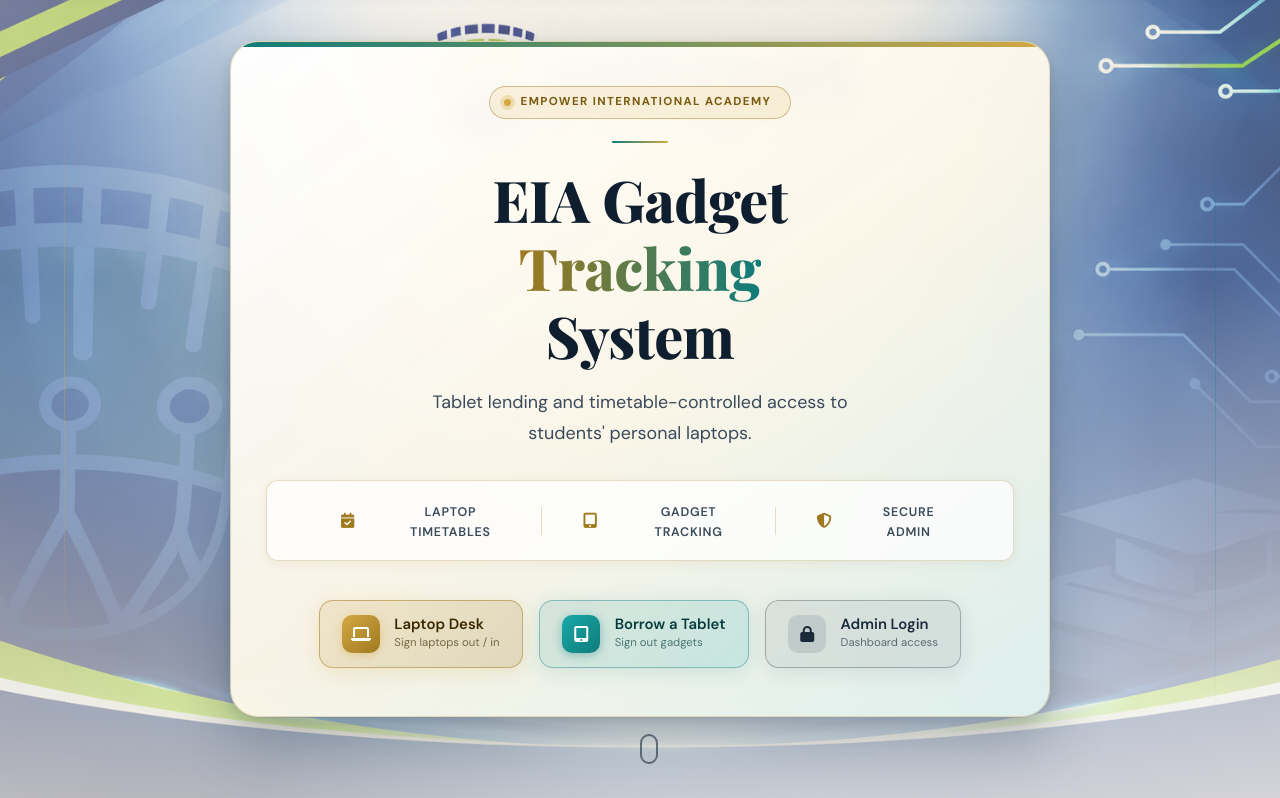
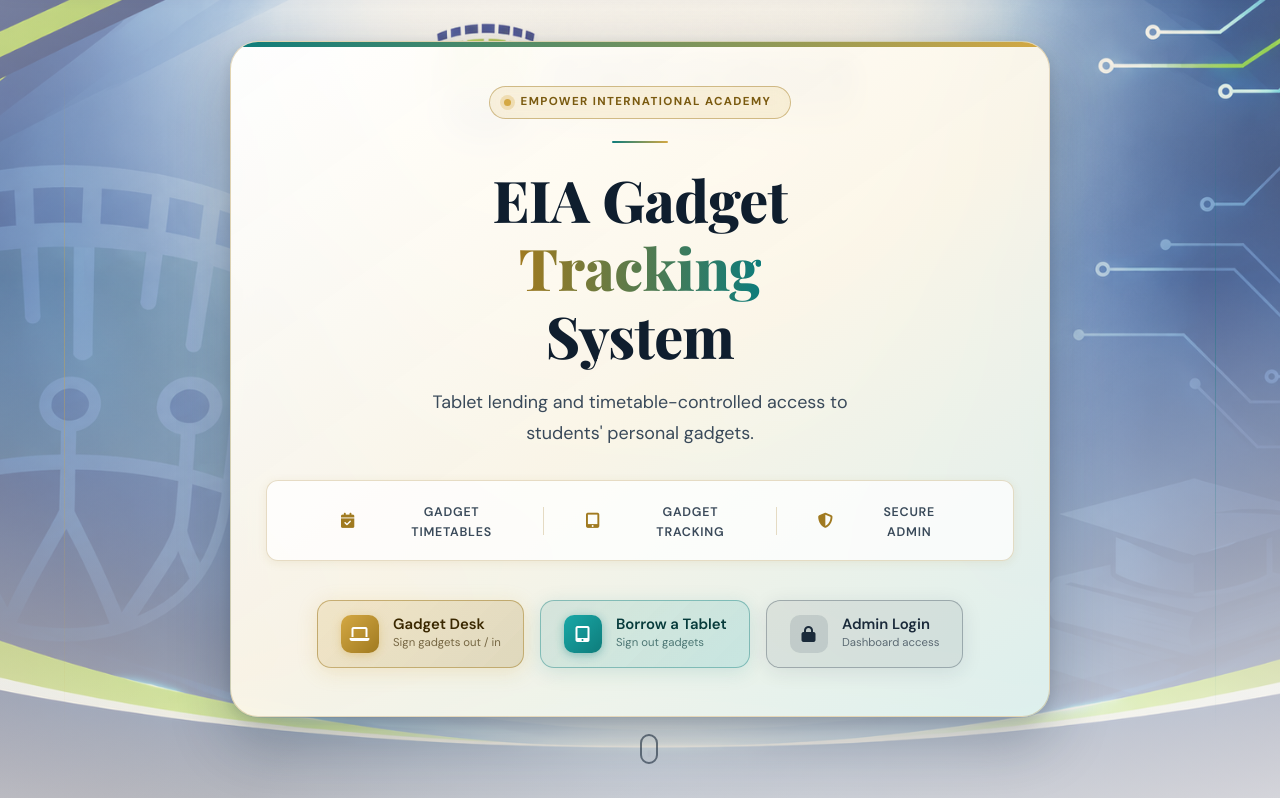
Before and after one commit to empowerinternationalacademy21-jpg/Empower-Staff-Attendence-And-Gadget-Tracking-System, a Flask app: page / in a window 1280 px wide. Shown: the part 81-879 px from the top of the page. Run offline with Flask 3, Linux system fonts and the light colour scheme.

Commit message:
Update references from 'Laptop' to 'Gadget'

```diff
--- a/templates/index.html
+++ b/templates/index.html
@@ -39,12 +39,12 @@
 
     <h1>EIA Gadget<br><span class="h1-accent">Tracking</span><br>System</h1>
 
-    <p class="hero-p">Tablet lending and timetable-controlled access to students' personal laptops.</p>
+    <p class="hero-p">Tablet lending and timetable-controlled access to students' personal gadgets.</p>
 
     <div class="stat-strip">
       <div class="stat-item">
         <span class="stat-icon"><i class="fas fa-calendar-check"></i></span>
-        <span class="stat-label">Laptop Timetables</span>
+        <span class="stat-label">Gadget Timetables</span>
       </div>
       <div class="stat-divider"></div>
       <div class="stat-item">
@@ -59,11 +59,11 @@
     </div>
 
     <div class="hero-buttons">
-      <a href="{{ url_for('laptop_desk') }}" class="hbtn hbtn-gate">
+      <a href="{{ url_for('gadget_desk') }}" class="hbtn hbtn-gate">
         <span class="hbtn-icon"><i class="fas fa-laptop"></i></span>
         <span class="hbtn-text">
-          <span class="hbtn-label">Laptop Desk</span>
-          <span class="hbtn-sub">Sign laptops out / in</span>
+          <span class="hbtn-label">Gadget Desk</span>
+          <span class="hbtn-sub">Sign gadgets out / in</span>
         </span>
       </a>
       <a href="{{ url_for('tablet_signout') }}" class="hbtn hbtn-tablet">
@@ -319,7 +319,7 @@
 .hbtn-label { font-size:.93rem; font-weight:600; line-height:1.2; }
 .hbtn-sub   { font-size:.71rem; font-weight:400; opacity:.65; margin-top:1px; }
 
-/* Gold — Laptop desk */
+/* Gold — Gadget desk */
 .hbtn-gate {
   background: linear-gradient(135deg, rgba(212,168,67,0.18), rgba(160,122,32,0.22)) !important;
   border: 1px solid rgba(160,122,32,0.50) !important;
```
